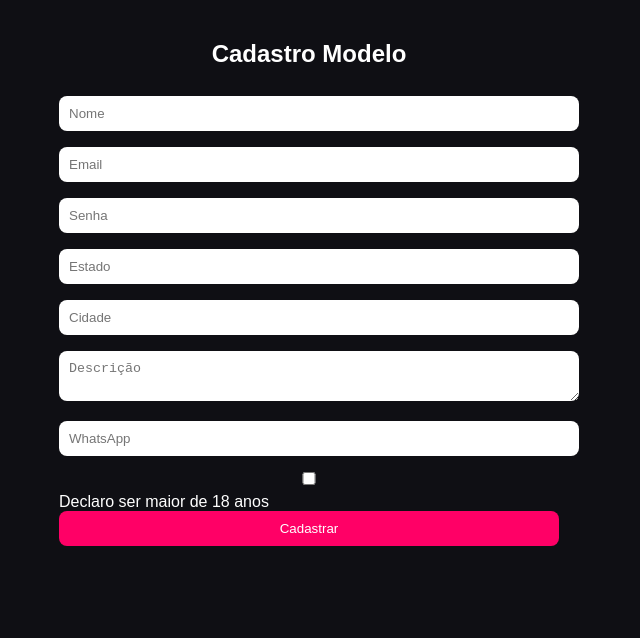
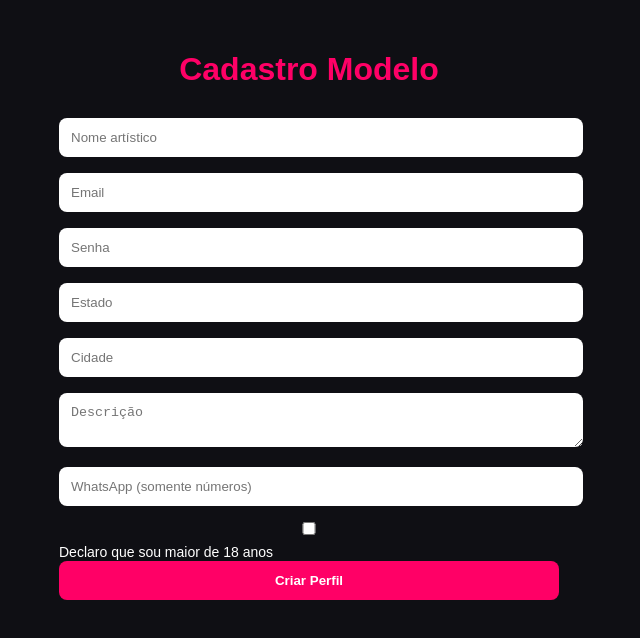
Before and after one commit to MirellaCabral777/SexyLadies, a website: page public/index.html in a window 1280 px wide. Shown: the whole page, without its empty margins (331-971 px from the left). Drawn offline with Linux system fonts and the light colour scheme.

Commit message:
Etapa 3 pagina cadastro visual

```diff
--- a/public/index.html
+++ b/public/index.html
@@ -5,38 +5,78 @@
 <meta name="viewport" content="width=device-width, initial-scale=1.0">
 <title>Sexy Ladies</title>
 <style>
-body{background:#0f0f14;color:#fff;font-family:Arial;margin:0}
-.container{max-width:500px;margin:auto;padding:20px}
-input,textarea{width:100%;padding:10px;margin:8px 0;border-radius:8px;border:none}
-button{background:#ff0066;color:#fff;padding:10px;border:none;border-radius:8px;width:100%;cursor:pointer}
-h2{text-align:center}
+body{
+  background:#0f0f14;
+  color:#fff;
+  font-family:Arial;
+  margin:0;
+}
+.container{
+  max-width:500px;
+  margin:auto;
+  padding:30px;
+}
+h1{
+  text-align:center;
+  color:#ff0066;
+}
+input,textarea{
+  width:100%;
+  padding:12px;
+  margin:8px 0;
+  border-radius:8px;
+  border:none;
+}
+button{
+  background:#ff0066;
+  color:#fff;
+  padding:12px;
+  border:none;
+  border-radius:8px;
+  width:100%;
+  cursor:pointer;
+  font-weight:bold;
+}
+label{
+  font-size:14px;
+}
+.card{
+  background:#1a1a22;
+  padding:15px;
+  border-radius:10px;
+  margin-top:20px;
+}
 </style>
 </head>
 <body>
 
 <div class="container">
-<h2>Cadastro Modelo</h2>
+<h1>Cadastro Modelo</h1>
+
 <form id="form">
-<input name="nome" placeholder="Nome" required>
+<input name="nome" placeholder="Nome artístico" required>
 <input name="email" placeholder="Email" required>
 <input type="password" name="senha" placeholder="Senha" required>
 <input name="estado" placeholder="Estado" required>
 <input name="cidade" placeholder="Cidade" required>
 <textarea name="descricao" placeholder="Descrição"></textarea>
-<input name="whatsapp" placeholder="WhatsApp" required>
+<input name="whatsapp" placeholder="WhatsApp (somente números)" required>
 
 <label>
 <input type="checkbox" name="maior18" required>
-Declaro ser maior de 18 anos
+Declaro que sou maior de 18 anos
 </label>
 
-<button type="submit">Cadastrar</button>
+<button type="submit">Criar Perfil</button>
 </form>
+
+<div id="mensagem"></div>
 
 </div>
 
 <script>
 const form = document.getElementById("form");
+const msg = document.getElementById("mensagem");
 
 form.onsubmit = async (e)=>{
   e.preventDefault();
@@ -49,7 +89,13 @@ form.onsubmit = async (e)=>{
   });
 
   const result = await res.json();
- alert(result.ok ? "Cadastro realizado!" : result.error);
+
+  if(result.ok){
+    msg.innerHTML = "<div class='card'>Cadastro realizado com sucesso!</div>";
+    form.reset();
+  }else{
+    msg.innerHTML = "<div class='card'>"+result.error+"</div>";
+  }
 }
 </script>
 
--- a/server.js
+++ b/server.js
@@ -7,6 +7,7 @@ const bcrypt = require("bcryptjs");
 const app = express();
 app.use(cors());
 app.use(express.json());
+app.use(express.static("public"));
 
 const pool = new Pool({
   connectionString: process.env.DATABASE_URL,
```
Lines whose indentation alone changed are shown as unchanged.
